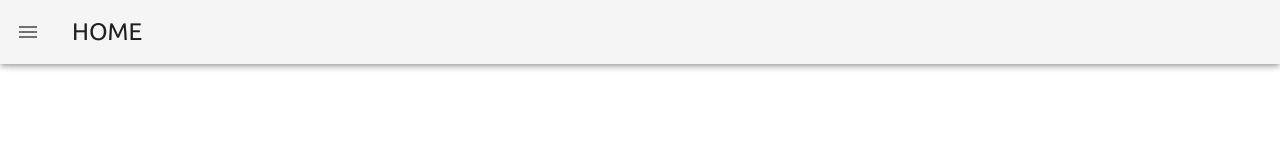
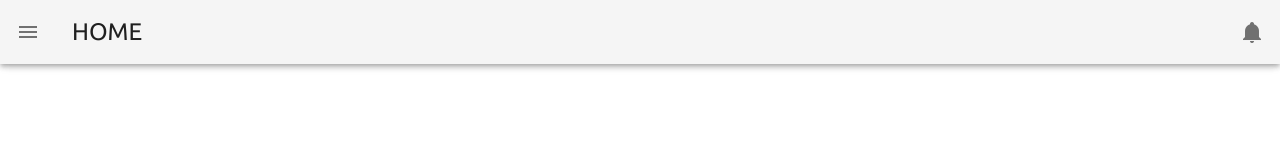
Before and after one commit to fabricadeprogramador/garibae-lavajato, a Vue app: page / in a window 1280 px wide. Shown: the top 160 px of the page. Built offline with nearby package versions, Linux system fonts and the light colour scheme.

Commit message:
icon to solicitacoes

```diff
--- a/src/App.vue
+++ b/src/App.vue
@@ -10,8 +10,12 @@
       <v-spacer></v-spacer>
       <v-btn
         text
-
+        icon
+        to="/solicitacoes"
       >
+      <v-icon>
+        mdi-bell
+      </v-icon>
 
       </v-btn>
     </v-app-bar>
@@ -36,24 +40,17 @@
             <v-list-item-title class="title">Empresa </v-list-item-title>
           </v-list-item-content>
         </v-list-item>
-
-
-
           <v-list-item>
             <v-list-item-title>Foo</v-list-item-title>
           </v-list-item>
-
           <v-list-item>
             <v-list-item-title>Bar</v-list-item-title>
           </v-list-item>
-
-
         </v-list-item-group>
       </v-list>
     </v-navigation-drawer>
 
     <v-content>
-
     </v-content>
     <router-view></router-view>
   </v-app>
--- a/src/views/Home.vue
+++ b/src/views/Home.vue
@@ -5,7 +5,7 @@
 </template>
 
 <script>
-// @ is an alias to /src
+
 
 
 export default {
```
